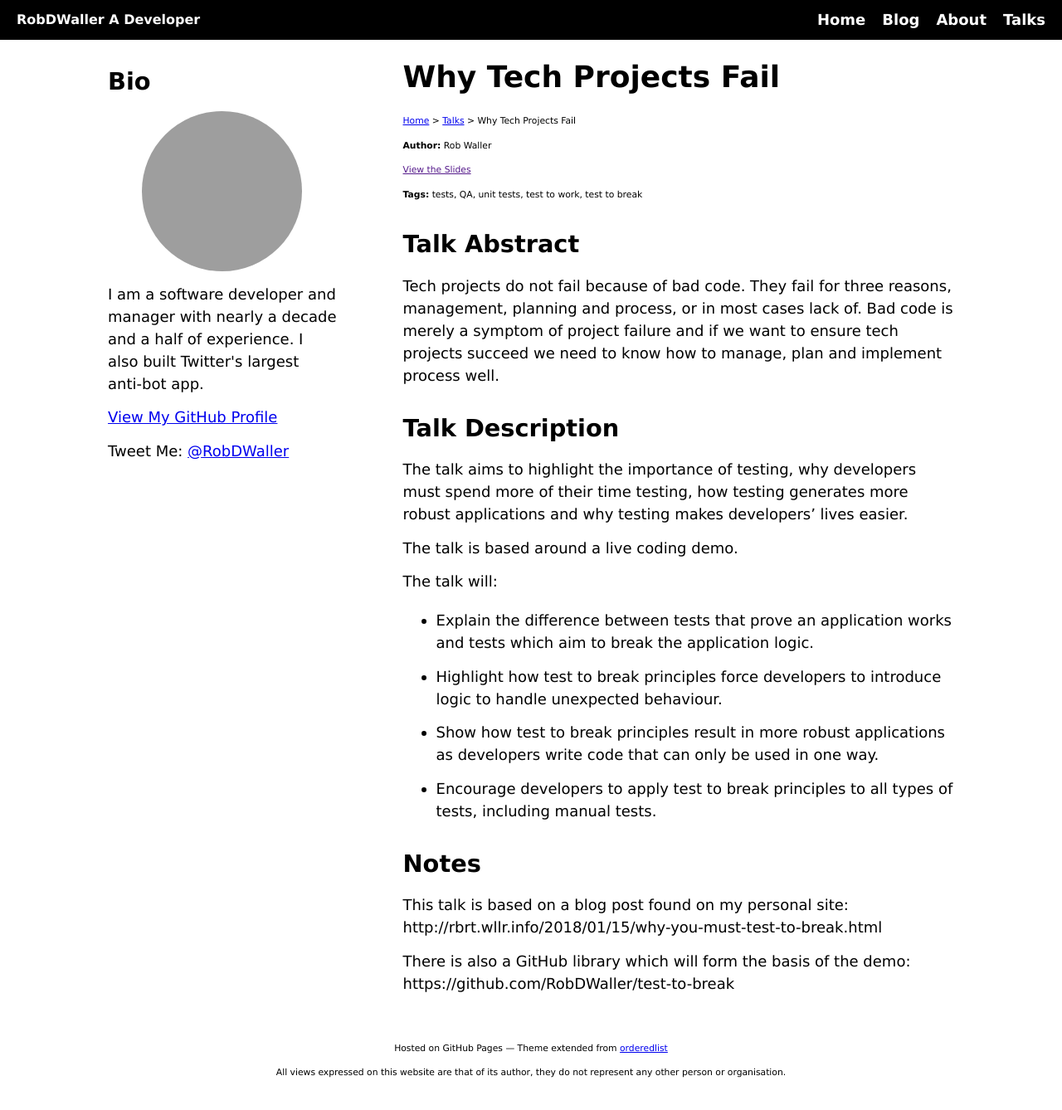
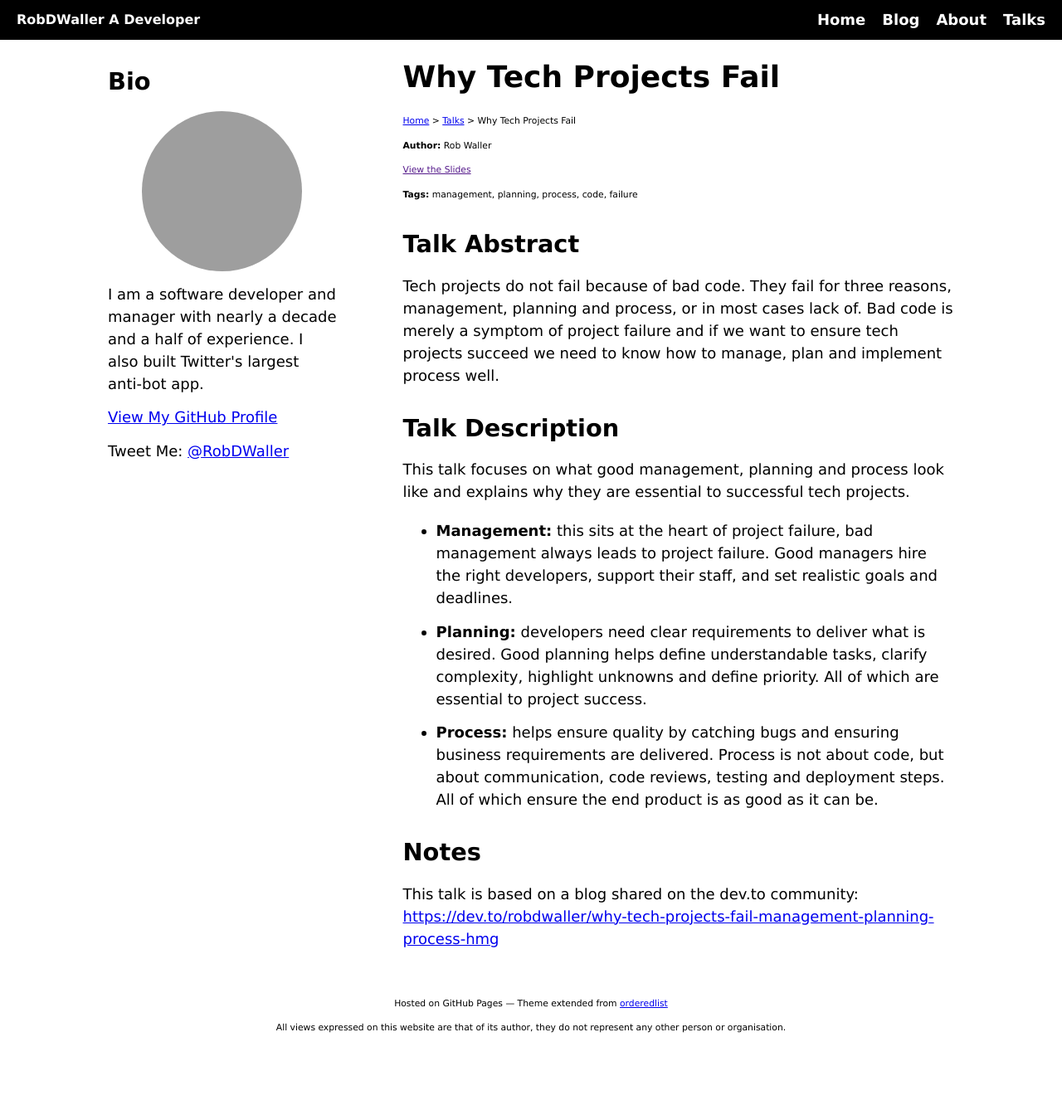
Before and after one commit to RobDWaller/robdwaller.github.io, a Jekyll site: the page built from _talks/why-tech-projects-fail.md, in a window 1280 px wide and 1345 px high. Shown: the top 1338 px of the window at 83% size. Built offline with Jekyll 4.4.1, drawn with Linux system fonts in a browser that asks for light colours; grey boxes are pictures that could not be loaded.

Commit message:
Fixed issues with talks content, it was all wrong.

```diff
--- a/_talks/why-tech-projects-fail.md
+++ b/_talks/why-tech-projects-fail.md
@@ -2,8 +2,8 @@
 title: "Why Tech Projects Fail"
 layout: talk
 published: true
-description: "There are two types of tests a developer can write, ‘test to work’ and ‘test to break’. Both are essential to robust development, but many developers only use the former and not the latter. This talk explains why ‘test to break’ principles are essential to ensure robust application development ."
-tag: [tests, QA, unit tests, test to work, test to break]
+description: "Tech projects do not fail because of bad code. They fail for three reasons, management, planning and process, or in most cases lack of. Bad code is merely a symptom of project failure and if we want to ensure tech projects succeed we need to know how to manage, plan and implement process well."
+tag: [management, planning, process, code, failure]
 ---
 ## Talk Abstract
 
@@ -11,19 +11,12 @@ Tech projects do not fail because of bad code. They fail for three reasons, mana
 
 ## Talk Description
 
-The talk aims to highlight the importance of testing, why developers must spend more of their time testing, how testing generates more robust applications and why testing makes developers’ lives easier.
+This talk focuses on what good management, planning and process look like and explains why they are essential to successful tech projects.
 
-The talk is based around a live coding demo.
-
-The talk will:
-
-- Explain the difference between tests that prove an application works and tests which aim to break the application logic.
-- Highlight how test to break principles force developers to introduce logic to handle unexpected behaviour.
-- Show how test to break principles result in more robust applications as developers write code that can only be used in one way.
-- Encourage developers to apply test to break principles to all types of tests, including manual tests.
+- **Management:** this sits at the heart of project failure, bad management always leads to project failure. Good managers hire the right developers, support their staff, and set realistic goals and deadlines.
+- **Planning:** developers need clear requirements to deliver what is desired. Good planning helps define understandable tasks, clarify complexity, highlight unknowns and define priority. All of which are essential to project success.
+- **Process:** helps ensure quality by catching bugs and ensuring business requirements are delivered. Process is not about code, but about communication, code reviews, testing and deployment steps. All of which ensure the end product is as good as it can be.
 
 ## Notes
 
-This talk is based on a blog post found on my personal site: http://rbrt.wllr.info/2018/01/15/why-you-must-test-to-break.html
-
-There is also a GitHub library which will form the basis of the demo: https://github.com/RobDWaller/test-to-break
+This talk is based on a blog shared on the dev.to community: [https://dev.to/robdwaller/why-tech-projects-fail-management-planning-process-hmg](https://dev.to/robdwaller/why-tech-projects-fail-management-planning-process-hmg)
```
Also changed, not shown: _talks/five-tips-aspiring-tech-management.md (+1 -1 lines), _talks/test-to-break-principles.md (+12 -5 lines).
